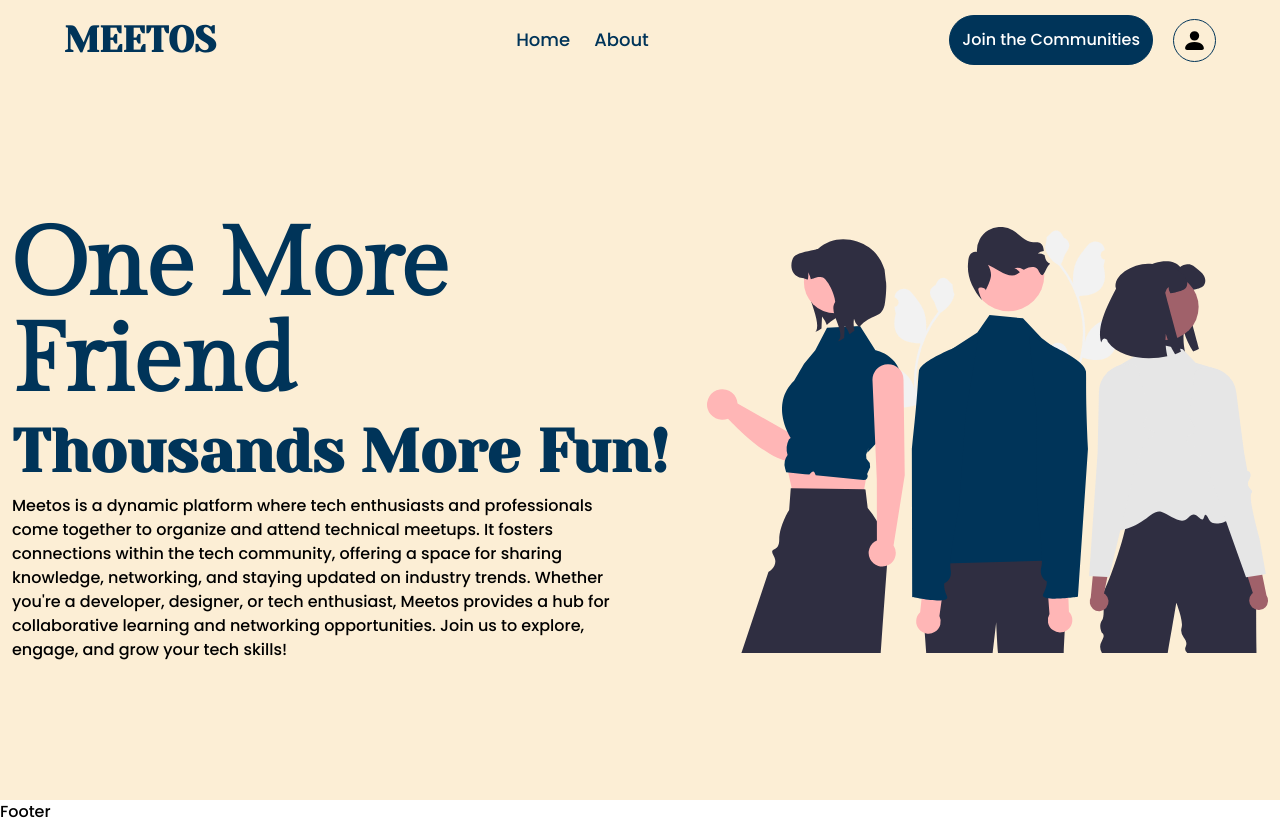
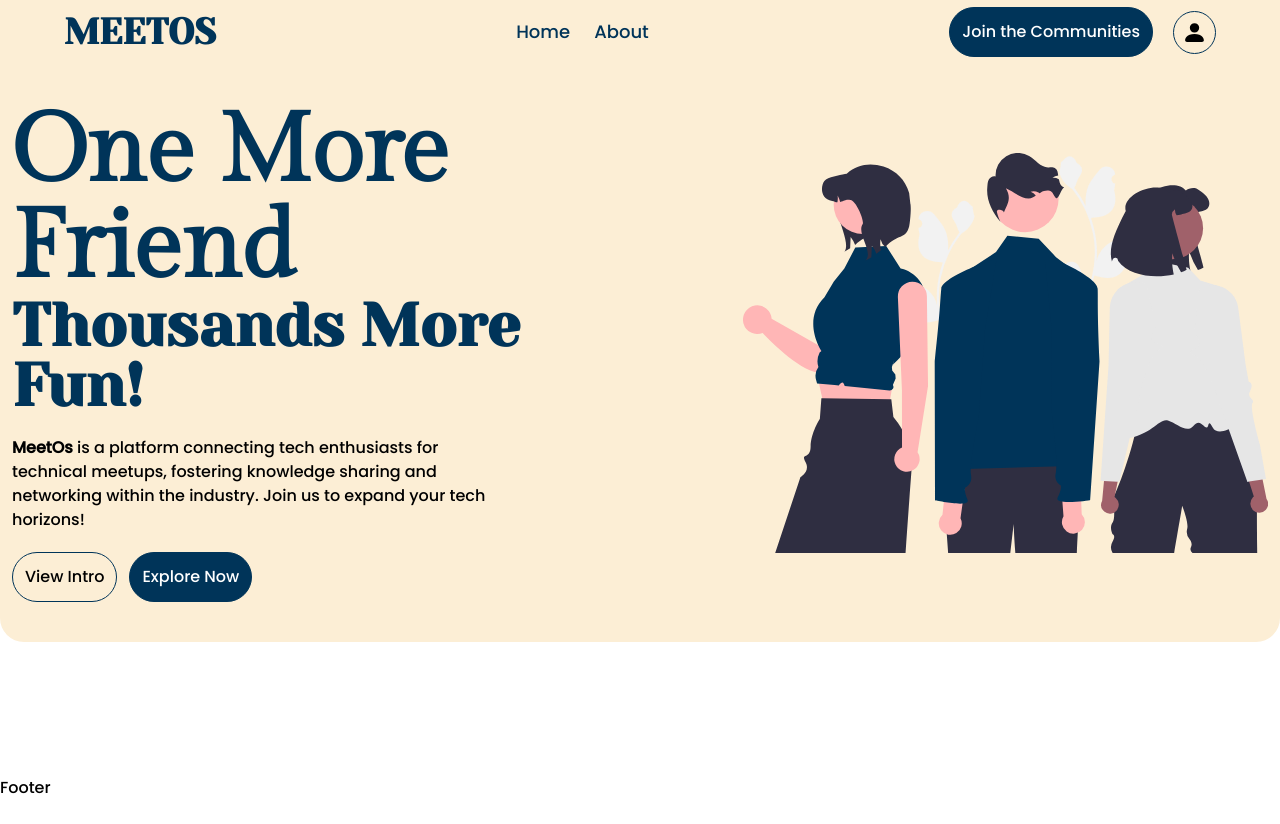
Before and after one commit to sai-ram-kaushik/meetos_client, a Next.js app: page / in a window 1280 px wide. After the commit the page ends 800 px from the top, so only its background shows below. Built offline with nearby package versions, Linux system fonts and the light colour scheme.

Commit message:
updated the hero section

```diff
--- a/components/Button.jsx
+++ b/components/Button.jsx
@@ -3,7 +3,7 @@ import React from "react";
 const Button = ({ children, onClick, className }) => {
   return (
     <button
-      className={`bg-secondary border border-secondary p-3 rounded-full text-white ${className}`}
+      className={`bg-secondary border border-secondary p-3 rounded-full text-white hover:bg-background hover:text-secondary duration-200 ${className}`}
       onClick={onClick}>
       {children}
     </button>
--- a/sections/Hero.jsx
+++ b/sections/Hero.jsx
@@ -1,30 +1,33 @@
+import Image from "next/image";
 import React from "react";
-import Image from 'next/image'
-import communityImage from '../public/assets/images/community.svg'
+import community from "../public/assets/images/community.svg";
+import Button from "../components/Button";
 const Hero = () => {
   return (
-    <div className="w-full h-[90vh] bg-background p-3">
-      <div className="container mx-auto flex flex-col-reverse lg:flex-row items-center justify-between w-full h-full">
-        <div className="flex flex-col gap-3 items-center lg:items-start">
-          <h1 className="text-secondary font-extrabold">One More Friend</h1>
-          <h2 className="text-secondary font-extrabold">Thousands More Fun!</h2>
-          <p className="lg:w-[600px]">
-            Meetos is a dynamic platform where tech enthusiasts and
-            professionals come together to organize and attend technical
-            meetups. It fosters connections within the tech community, offering
-            a space for sharing knowledge, networking, and staying updated on
-            industry trends. Whether you&apos;re a developer, designer, or tech
-            enthusiast, Meetos provides a hub for collaborative learning and
-            networking opportunities. Join us to explore, engage, and grow your
-            tech skills!
+    <div className="py-10 w-full bg-background rounded-bl-3xl rounded-br-3xl p-3">
+      <div className="container mx-auto flex flex-col lg:flex-row items-center gap-10 lg:gap-20 w-full h-full">
+        <div className="flex flex-col items-center lg:items-start gap-5">
+          <div className="flex flex-col items-center lg:items-start">
+            <h1>One More Friend</h1>
+            <h2>Thousands More Fun!</h2>
+          </div>
+
+          <p className="lg:w-[500px] text-center lg:text-start">
+            <b>MeetOs</b> is a platform connecting tech enthusiasts for
+            technical meetups, fostering knowledge sharing and networking within
+            the industry. Join us to expand your tech horizons!
           </p>
+
+          <div className="flex items-center gap-3">
+            <button className="border border-secondary p-3 rounded-full">View Intro</button>
+            <Button>Explore Now</Button>
+          </div>
         </div>
         <div>
-          <Image src={communityImage} width={600} height={600} alt="commuity_image" />
+          <Image src={community} alt="community image" width={600} height={600} />
         </div>
       </div>
     </div>
   );
 };
-
 export default Hero;
--- a/sections/Navabar.jsx
+++ b/sections/Navabar.jsx
@@ -11,10 +11,9 @@ const Navabar = () => {
   const [nav, setNav] = useState(false)
   const handleChange = () => {
     setNav(!nav)
-    console.log('clicked')
   }
   return (
-    <div className="w-full h-20 z-[999] sticky -top-0 bg-background">
+    <div className="w-full h-16 z-[999] sticky top-0 bg-background">
       <div className="flex items-center justify-between w-full h-full px-4 lg:px-16">
         <div>
           <h3 className="text-secondary font-extrabold">MEETOS</h3>
--- a/styles/globals.css
+++ b/styles/globals.css
@@ -9,11 +9,11 @@
   }
 
   h1 {
-    @apply text-3xl sm:text-4xl md:text-5xl lg:text-8xl font-heading font-bold
+    @apply text-3xl sm:text-4xl md:text-5xl lg:text-8xl font-heading font-bold text-secondary
   }
 
   h2 {
-    @apply text-2xl sm:text-3xl md:text-4xl lg:text-6xl font-title font-bold
+    @apply text-2xl sm:text-3xl md:text-4xl lg:text-6xl font-title font-bold text-secondary
   }
 
   h3 {
```
